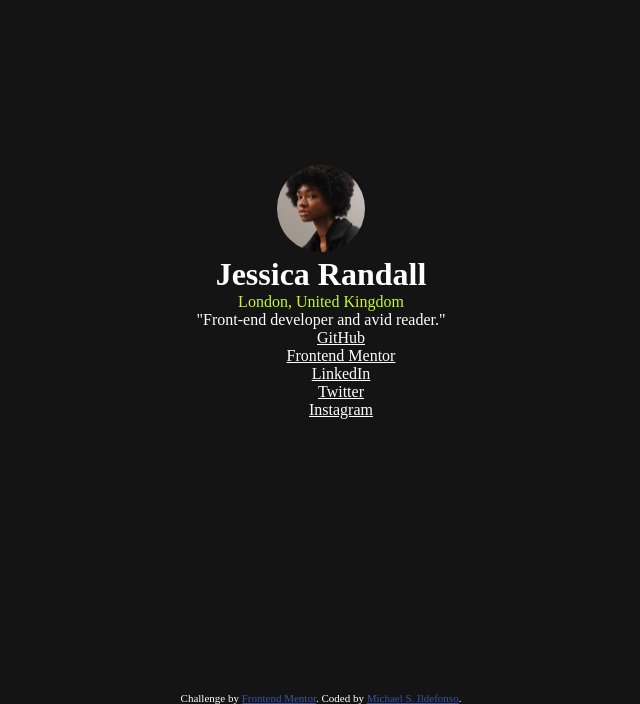
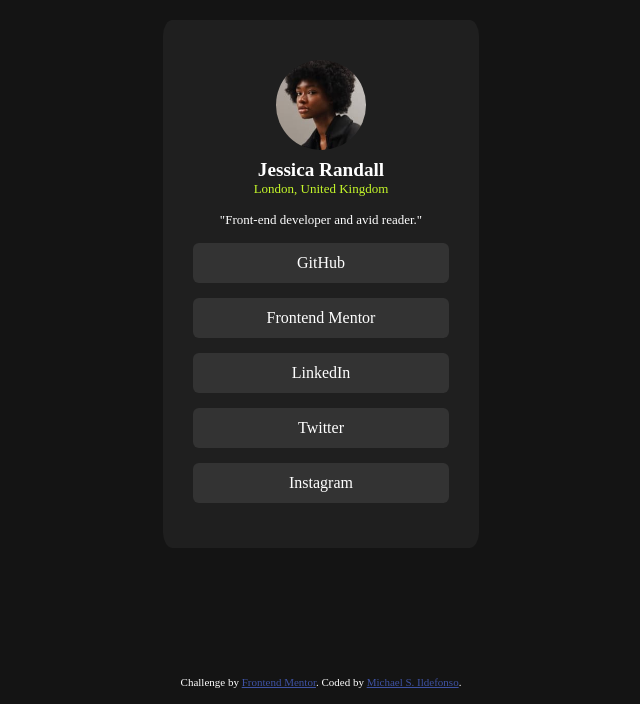
Before and after one commit to MCHLIL/socialLinksProfile, a plain HTML site: page index.html in a window 1280 px wide. Shown: the part 108-812 px from the top of the page, without its empty margins (319-959 px from the left). Drawn offline with Linux system fonts and the light colour scheme.

Commit message:
almost done just some finishing touch left

```diff
--- a/index.html
+++ b/index.html
@@ -26,12 +26,11 @@
     </header>
     <div id="linksContainer">
       <ul>
-        <li><a href="https://google.com" target="_blank">GitHub</a></li>
-        <li><a href="https://google.com" target="_blank">Frontend Mentor</a></li>
-        <li><a href="https://google.com" target="_blank">LinkedIn</a></li>
-        <li><a href="https://google.com" target="_blank">Twitter</a></li>
-        <li><a href="https://google.com" target="_blank">Instagram</a></li>
-
+        <li><a href="https://google.com" target="_blank" class="social_links">GitHub</a></li>
+        <li><a href="https://google.com" target="_blank" class="social_links">Frontend Mentor</a></li>
+        <li><a href="https://google.com" target="_blank" class="social_links">LinkedIn</a></li>
+        <li><a href="https://google.com" target="_blank" class="social_links">Twitter</a></li>
+        <li><a href="https://google.com" target="_blank" class="social_links">Instagram</a></li>
       </ul>
 
     </div>
--- a/style.css
+++ b/style.css
@@ -10,26 +10,68 @@ main {
     display: flex;
     justify-content: center;
     align-items: center;
-    height: 100vh;
+    height: 98vh;
 }
 #contents {
     text-align: center;
+    background-color: hsl(0, 0%, 12%);
+    padding: 30px;
+    width: 20%;
+    border-radius: 3%;
 }
 header {
 
 }
 img {
     width: 35%;
-    border-radius: 50%;;
+    border-radius: 50%;
+    margin-bottom: 5px;
+    margin-top: 10px;
+}
+h1 {
+    font-size: larger;
+}
+#location {
+    color: hsl(75, 94%, 57%);
+}
+
+
+p {
+    font-size: small;
+    margin-bottom: 15px;
+}
+
+
+#linksContainer {
+    width: 100%;
 }
 ul {
     list-style-type: none;
     text-align: center;
+    padding: 0;
+
 }
-a {
+li {
+    background-color: hsl(0, 0%, 20%);
+    margin-bottom: 15px;
+    height: 40px;
+    border-radius: 6px;
+
+}
+.social_links {
     color: hsl(0, 0%, 100%);
     text-align: center;
+    text-decoration: none;
+    width: 100%;
+    height: 100%;
+    display: flex;
+    align-items: center;
+    justify-content: center;
+    border-radius: 6px;
+
+
 }
-#location {
-    color: hsl(75, 94%, 57%);
+.social_links:hover {
+    background-color: hsl(75, 94%, 57%);
+    color: hsl(0, 0%, 8%);
 }
```
